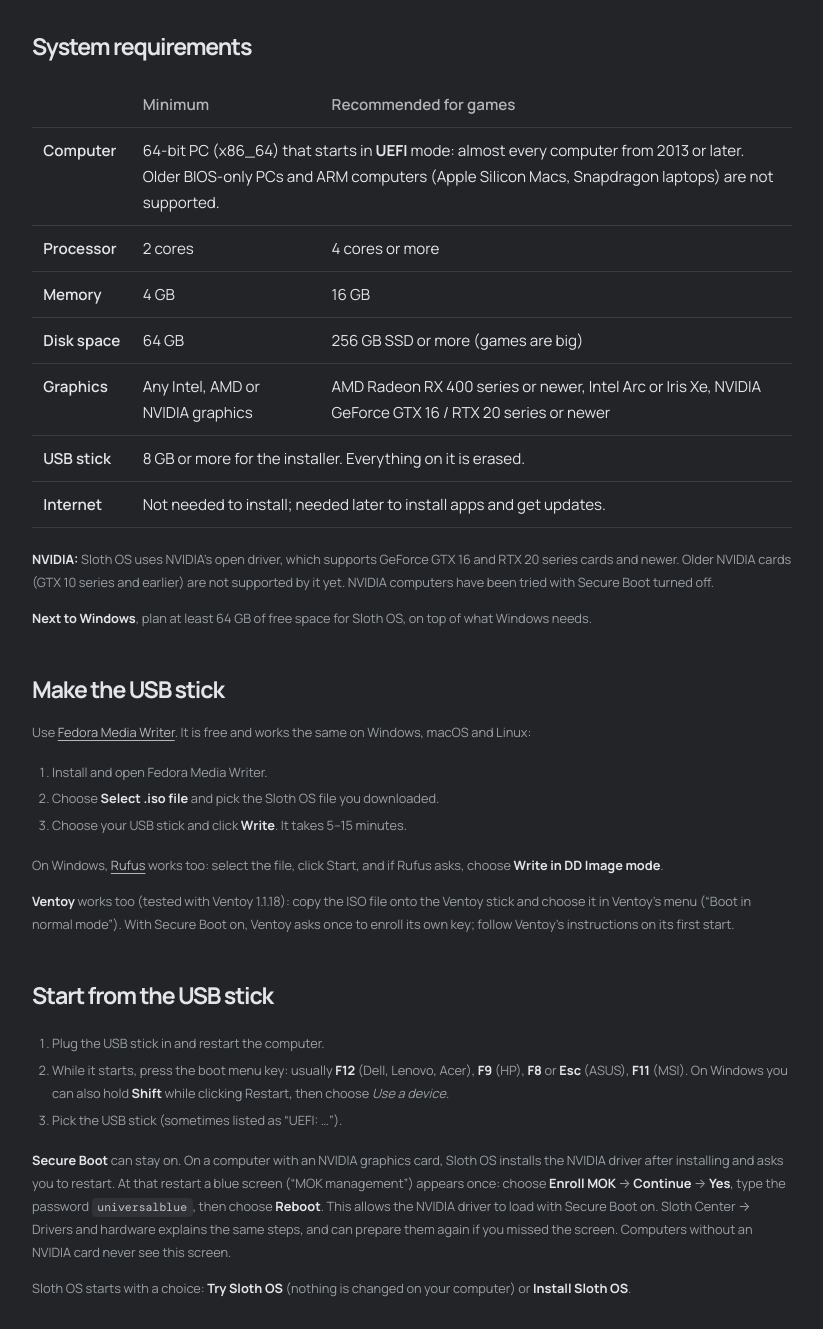
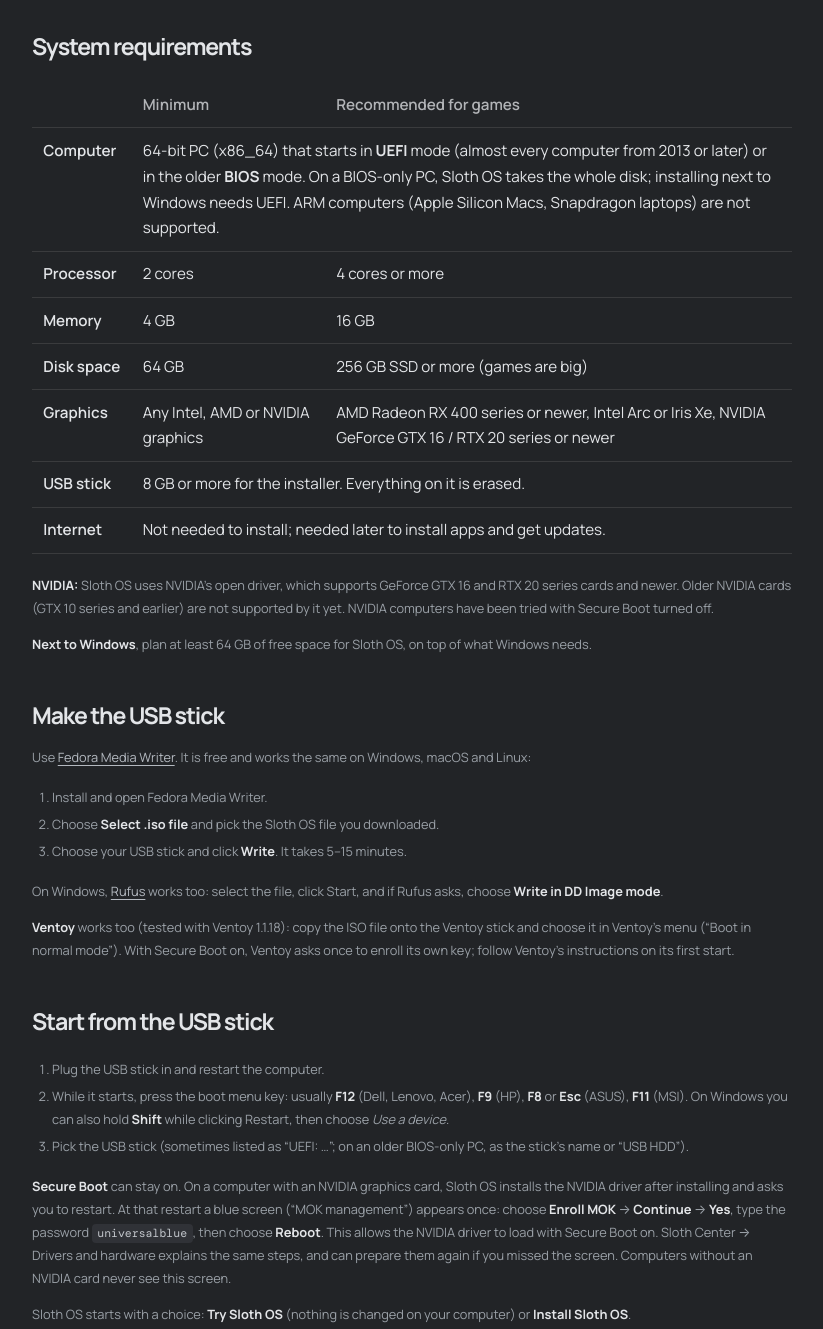
Before and after one commit to Sloth-OS-Linux/sloth-os-linux.github.io, a plain HTML site: page docs/download.html in a window 1280 px wide. Shown: the part 1940-3269 px from the top of the page, without its empty margins (328-1151 px from the left). Drawn offline with nearby package versions, Linux system fonts and the light colour scheme.

Commit message:
Sloth OS 2.0 requirements: older BIOS-mode PCs too
Co-Authored-By: Claude Opus 5.5 <noreply@anthropic.com>

```diff
--- a/docs/download.html
+++ b/docs/download.html
@@ -15,7 +15,7 @@
 <table class="req-table">
 <thead><tr><th></th><th>Minimum</th><th>Recommended for games</th></tr></thead>
 <tbody>
-<tr><th>Computer</th><td colspan="2">64-bit PC (x86_64) that starts in <strong>UEFI</strong> mode: almost every computer from 2013 or later. Older BIOS-only PCs and ARM computers (Apple Silicon Macs, Snapdragon laptops) are not supported.</td></tr>
+<tr><th>Computer</th><td colspan="2">64-bit PC (x86_64) that starts in <strong>UEFI</strong> mode (almost every computer from 2013 or later) or in the older <strong>BIOS</strong> mode. On a BIOS-only PC, Sloth OS takes the whole disk; installing next to Windows needs UEFI. ARM computers (Apple Silicon Macs, Snapdragon laptops) are not supported.</td></tr>
 <tr><th>Processor</th><td>2 cores</td><td>4 cores or more</td></tr>
 <tr><th>Memory</th><td>4 GB</td><td>16 GB</td></tr>
 <tr><th>Disk space</th><td>64 GB</td><td>256 GB SSD or more (games are big)</td></tr>
@@ -40,7 +40,7 @@
 <ol>
 <li>Plug the USB stick in and restart the computer.</li>
 <li>While it starts, press the boot menu key: usually <strong>F12</strong> (Dell, Lenovo, Acer), <strong>F9</strong> (HP), <strong>F8</strong> or <strong>Esc</strong> (ASUS), <strong>F11</strong> (MSI). On Windows you can also hold <strong>Shift</strong> while clicking Restart, then choose <em>Use a device</em>.</li>
-<li>Pick the USB stick (sometimes listed as “UEFI: …”).</li>
+<li>Pick the USB stick (sometimes listed as “UEFI: …”; on an older BIOS-only PC, as the stick’s name or “USB HDD”).</li>
 </ol>
 <p><strong>Secure Boot</strong> can stay on. On a computer with an NVIDIA graphics card, Sloth OS installs the NVIDIA driver after installing and asks you to restart. At that restart a blue screen (“MOK management”) appears once: choose <strong>Enroll MOK</strong> → <strong>Continue</strong> → <strong>Yes</strong>, type the password <code>universalblue</code>, then choose <strong>Reboot</strong>. This allows the NVIDIA driver to load with Secure Boot on. Sloth Center → Drivers and hardware explains the same steps, and can prepare them again if you missed the screen. Computers without an NVIDIA card never see this screen.</p>
 <p>Sloth OS starts with a choice: <strong>Try Sloth OS</strong> (nothing is changed on your computer) or <strong>Install Sloth OS</strong>.</p>
```
Also changed, not shown: docs/faq.html (+1 -1 lines), docs/press.html (+1 -1 lines).
